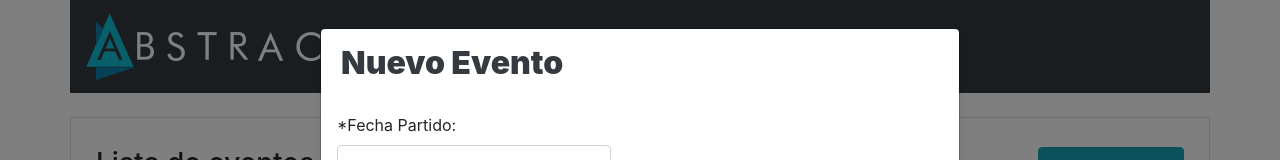
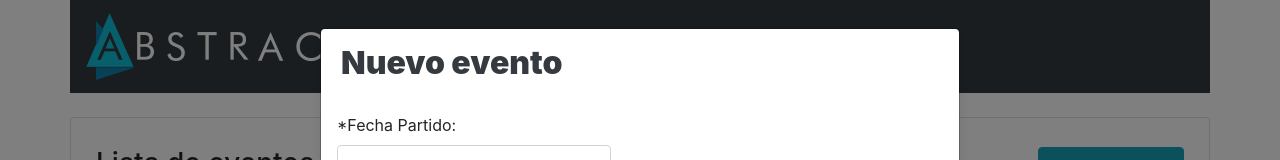
Before and after one commit to Jpabon110/prueba_abstract, a React (Create React App) app in the folder front/: page / in a window 1280 px wide. Both pictures are taken after a click on the button "+ Nuevo evento". Shown: the top 160 px of the page. Built offline with nearby package versions, Linux system fonts and the light colour scheme; no server answers; what google-maps-react would draw is missing.

Commit message:
change title for event modal

```diff
--- a/front/src/containers/Event/components/eventListContents.jsx
+++ b/front/src/containers/Event/components/eventListContents.jsx
@@ -69,6 +69,7 @@ class Events extends Component {
         datePlay: null,
         enclosure: {},
         typeGame: {},
+        title: '',
     };
   }
 
@@ -101,6 +102,7 @@ class Events extends Component {
       datePlay: null,
       enclosure: null,
       typeGame: {},
+      title: 'Nuevo evento'
     });
   }
 
@@ -117,6 +119,7 @@ class Events extends Component {
       datePlay: moment(record.date_play).toDate(),
       typeGame: { value: record.types_game.id, label: record.types_game.name },
       enclosure: this.findInfo(record.enclosure),
+      title: 'Editar evento'
     });
   }
 
@@ -325,6 +328,7 @@ class Events extends Component {
           onChangeInput={this.onChangeInput}
           typeGamesOptions={typeGamesOptions}
           Json_RecintosOptions={Json_RecintosOptions}
+          title={this.state.title}
         />
         <div className="material-table__wrap">
           <br />
--- a/front/src/shared/components/ModalEventos.jsx
+++ b/front/src/shared/components/ModalEventos.jsx
@@ -43,7 +43,7 @@ class ModalComponent extends Component {
   render() {
     const {
       onChangeInput, isOpen, nameEvent, datePlay, Json_RecintosOptions, typeGamesOptions, typeGame,
-      enclosure,
+      enclosure, title
     } = this.props;
 
     return (
@@ -56,7 +56,7 @@ class ModalComponent extends Component {
         >
           <div className="modal__header">
             <button className="lnr lnr-cross modal__close-btn" type="button" onClick={this.props.toggle(false)} />
-            <h2 className="bold-text label_autofin  modal__title" style={{ fontWeight: 'bold', color: '#343a40' }}> <strong>Nuevo Evento</strong></h2>
+    <h2 className="bold-text label_autofin  modal__title" style={{ fontWeight: 'bold', color: '#343a40' }}> <strong>{ title }</strong></h2>
           </div>
             <ModalBody>
               <FormGroup className="columend_date">
```
